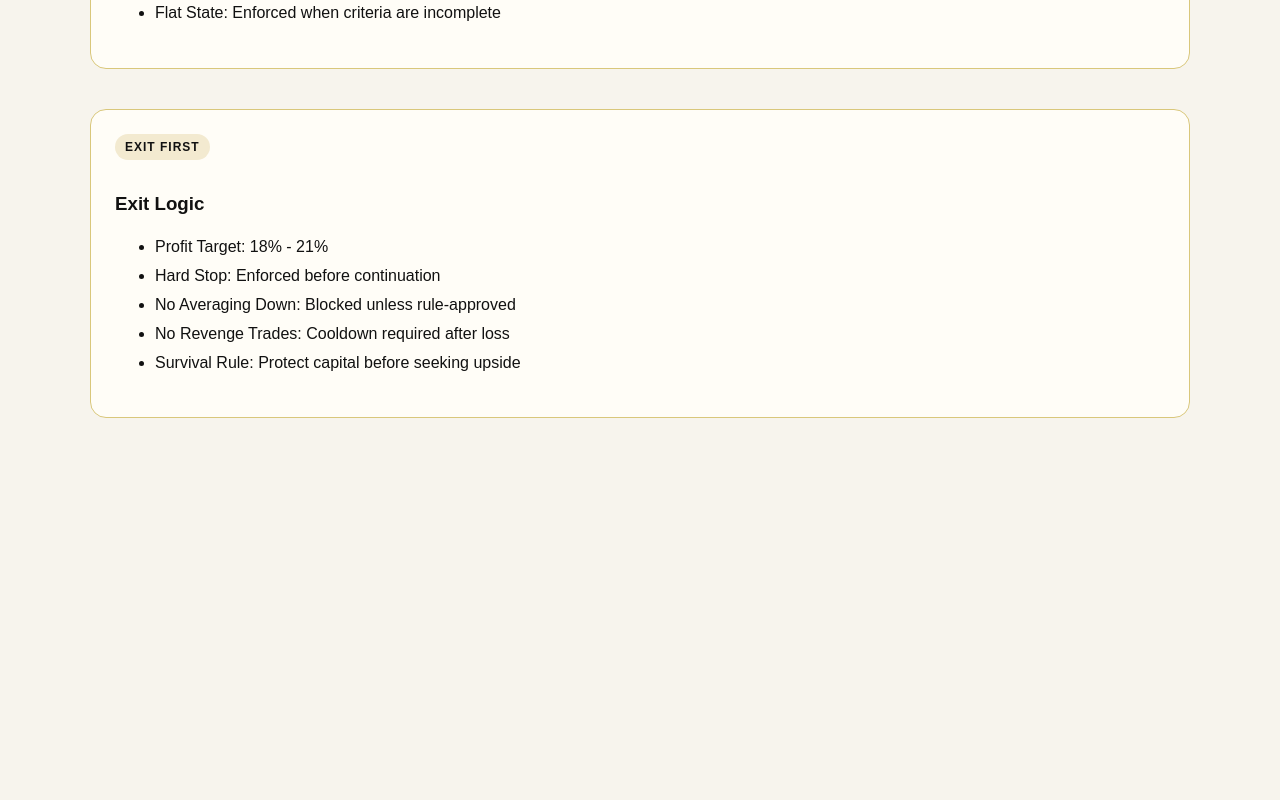
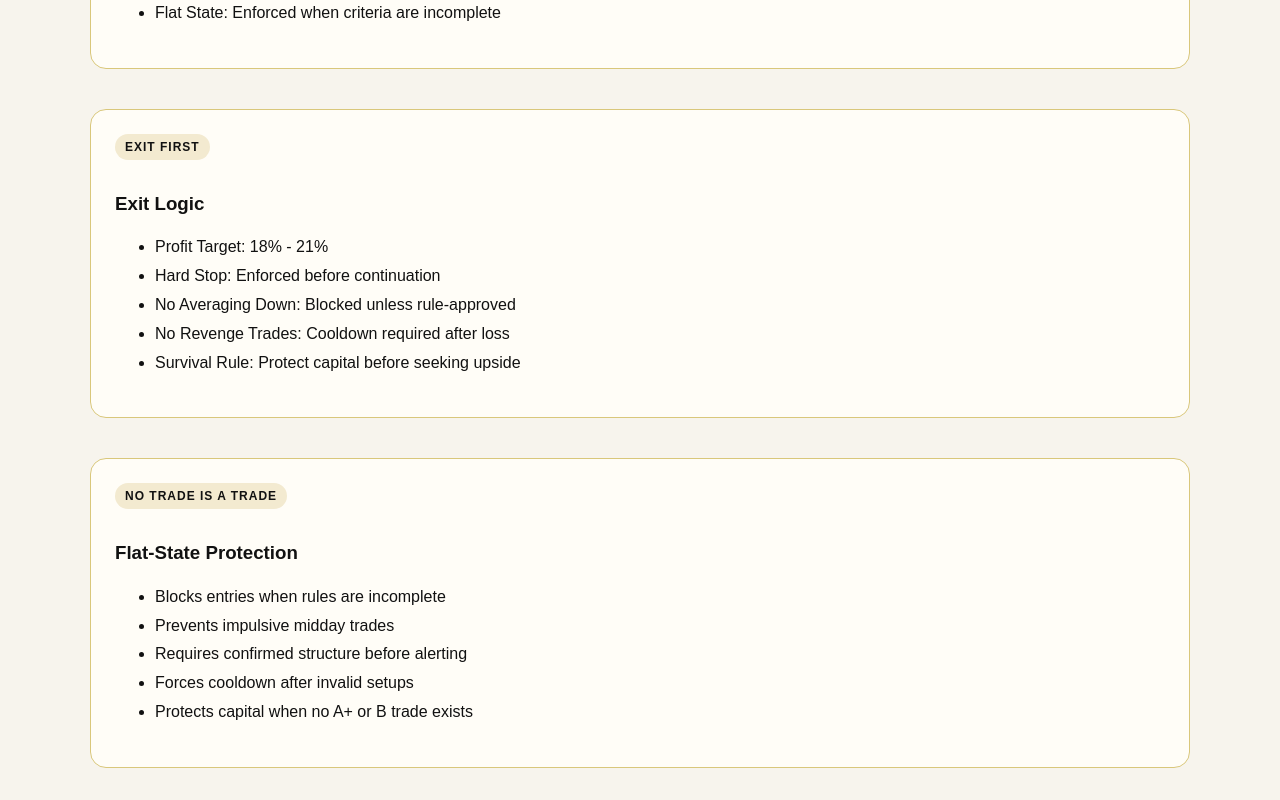
Before and after one commit to 1anointedradio-maker/elharvest-web, a Next.js app: page / in a window 1280 px wide. Shown: the part 1628-2428 px from the top of the page. Before the commit the page ends 2078 px from the top, so only its background shows below. Built offline with nearby package versions, Linux system fonts and the light colour scheme.

Commit message:
Update page.jsx

```diff
--- a/app/page.jsx
+++ b/app/page.jsx
@@ -185,6 +185,40 @@ export default function Home() {
     <li>Survival Rule: Protect capital before seeking upside</li>
   </ul>
 </section>
+      <section
+  style={{
+    marginTop: "40px",
+    background: "#fffdf7",
+    border: "1px solid #d9c77b",
+    borderRadius: "16px",
+    padding: "24px",
+  }}
+>
+  <div
+    style={{
+      display: "inline-block",
+      fontSize: "12px",
+      fontWeight: "bold",
+      letterSpacing: "1px",
+      padding: "6px 10px",
+      borderRadius: "999px",
+      background: "#f3ead0",
+      marginBottom: "14px",
+    }}
+  >
+    NO TRADE IS A TRADE
+  </div>
+
+  <h3>Flat-State Protection</h3>
+
+  <ul style={{ lineHeight: "1.8" }}>
+    <li>Blocks entries when rules are incomplete</li>
+    <li>Prevents impulsive midday trades</li>
+    <li>Requires confirmed structure before alerting</li>
+    <li>Forces cooldown after invalid setups</li>
+    <li>Protects capital when no A+ or B trade exists</li>
+  </ul>
+</section>
     </main>
   );
 }
```
